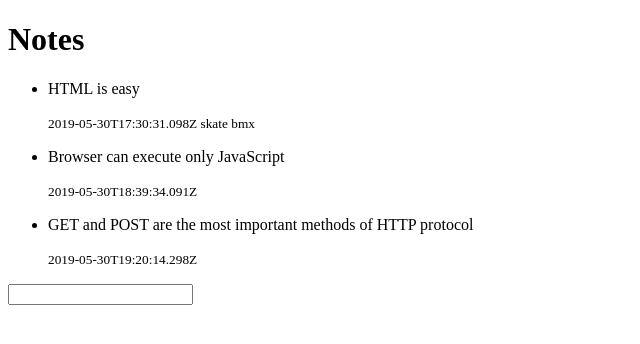
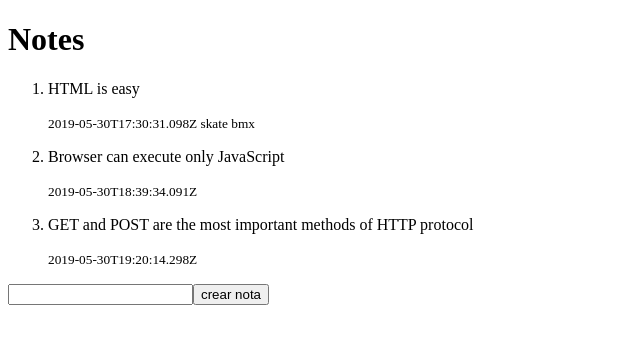
Before and after one commit to volta2016/notes-app-full-stack-bootcamp04, a React (Create React App) app: page / in a window 1280 px wide. Shown: the top 344 px of the page, without its empty margins (0-640 px from the left). Built offline with nearby package versions, Linux system fonts and the light colour scheme.

Commit message:
setNewNote - Note components

```diff
--- a/src/App.js
+++ b/src/App.js
@@ -1,25 +1,46 @@
 import "./styles.css";
-import { Note, getNumber } from "./Note";
-import { useState } from "react"
+import { Note } from "./components/Note"
+import { useState } from "react";
 //import { Note, getNumber } from "./Note";
-
-getNumber();
 
 
 
-const App = (props) => {
-  const [notes, setNotes] = useState(props.notes)
+export default function App(props) {
+  const [notes, setNotes] = useState(props.notes);
+  const [newNote, setNewNote] = useState("");
+
+  const handleChange = (event) => {
+    setNewNote(event.target.value);
+  };
+
+  const handleClick = (event) => {
+    event.preventDefault()
+    console.log("crear nota");
+    const noteToAddToState = {
+      id: notes.length + 1,
+      content: newNote,
+      date: new Date().toISOString(),
+      important: Math.random() < 0.5
+    };
+    console.log(noteToAddToState);
+    setNotes([...notes, noteToAddToState]);
+    setNewNote("");
+  };
+
 
   return (
     <div>
       <h1>Notes</h1>
-      <ul>
-        {notes.map((note) =>
-        <Note key={note.id} {...note} />)}
-      </ul>
-      <input type="text" />
+      <ol>
+        {notes.map((note) => (
+          <Note key={note.id} {...note} />
+        ))}
+      </ol>
+
+      <div>
+        <input type="text" onChange={handleChange} value={newNote} />
+        <button onClick={handleClick}>crear nota</button>
+      </div>
     </div>
   );
 };
-
-export default App;
--- a/src/Note.js
+++ b/src/components/Note.js
@@ -1,3 +1,4 @@
+
 //aplico destructuring assignment
 //ahora en una sola linea tenimos lo qye renderizamos antes
 //Esto no suele estar mal del Todo
@@ -11,10 +12,10 @@
         <time>{date}</time>
       </small>
       {categories.map((category) => (
-	    <small key={category}>{category}</small>
-	    ))}
+        <small key={category}>{category}</small>
+      ))}
     </li>
   );
 };
 
-export const getNumber = () => 2;
+//export const getNumber = () => 2;
--- a/src/index.js
+++ b/src/index.js
@@ -24,7 +24,6 @@
   }
 ];
 
-
 const rootElement = document.getElementById("root");
 
 ReactDOM.render(<App notes={notes} />, rootElement);
```
